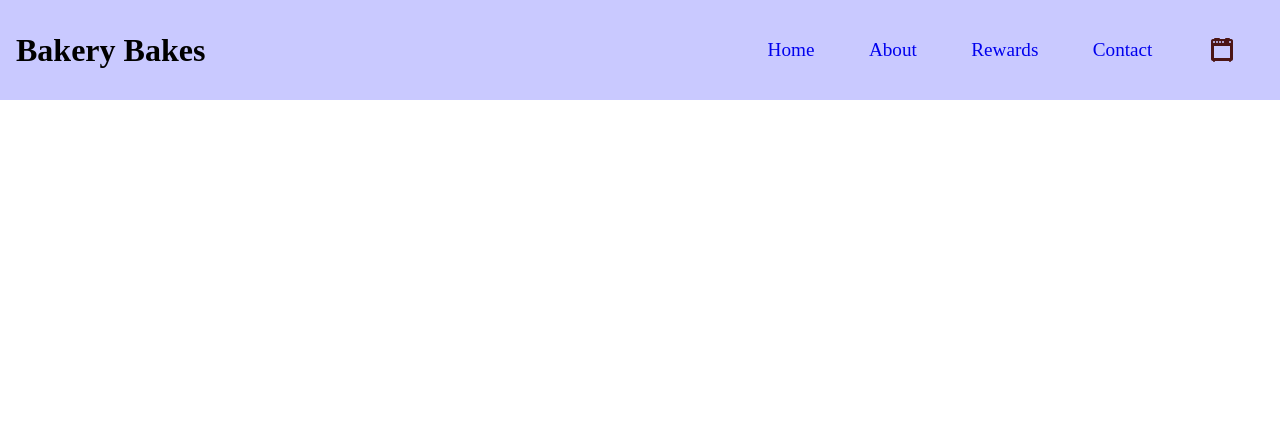
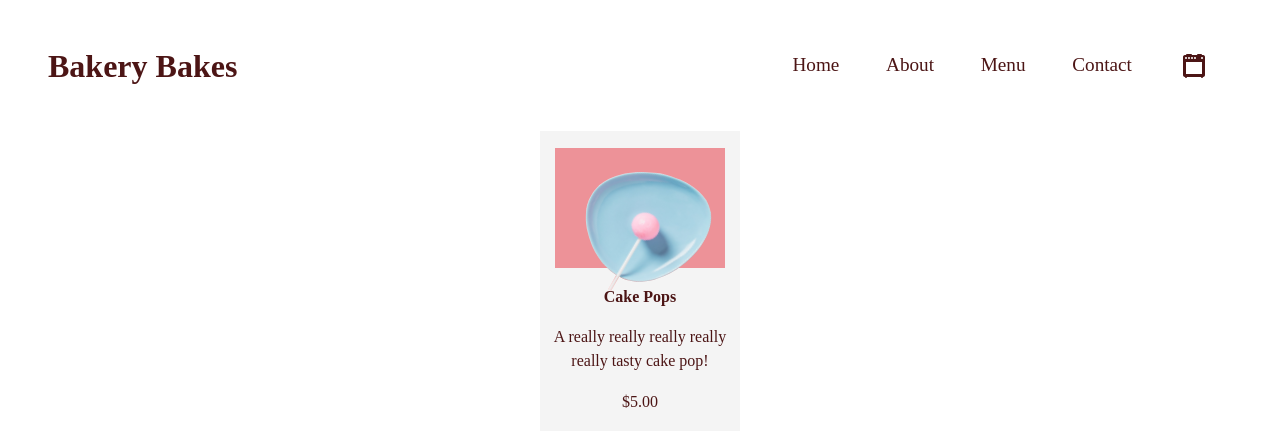
Before and after one commit to Jrwolf99/bakery, a React (Create React App) app: page /menu in a window 1280 px wide. Shown: the top 446 px of the page. Built offline with nearby package versions, Linux system fonts and the light colour scheme.

Commit message:
menu card made

```diff
--- a/src/Components/App.jsx
+++ b/src/Components/App.jsx
@@ -9,6 +9,7 @@ import NavBar from "./NavBar/NavBar";
 
 
 const StyledApp = styled.div`
+color: #4C1515;
 `;
 
 
@@ -16,8 +17,8 @@ const StyledApp = styled.div`
 export default function App() {
   return (
     <StyledApp>
+      <NavBar />
       <Switch>
-        <NavBar />
         <Route path="/menu">
           <Menu />
         </Route>
--- a/src/Components/Menu/Menu.jsx
+++ b/src/Components/Menu/Menu.jsx
@@ -1,7 +1,27 @@
 import React from 'react'
+import MenuCard from './MenuCard/MenuCard'
+import styled from 'styled-components'
+
+import CakePop from "../../assets/images/CakePop.svg"
+
+
+
+const StyledMenuPage = styled.div`
+display: flex;
+justify-content: center;
+align-items: center;
+`;
 
 export default function Menu() {
     return (
-        <div>Menu</div>
+        <StyledMenuPage>
+            <MenuCard
+                title="Cake Pops"
+                picture={CakePop}
+                desc="A really really really really really tasty cake pop!"
+                price="$5.00"
+                color="#ED9298"
+            />
+        </StyledMenuPage>
     )
 }
--- /dev/null
+++ b/src/Components/Menu/MenuCard/MenuCard.jsx
@@ -0,0 +1,50 @@
+import React from 'react'
+import styled from 'styled-components'
+
+const StyledMenuCard = styled.div`
+    width: 200px;
+    height: 300px;
+    display: flex;
+    flex-direction: column;
+    justify-content: space-evenly;
+    align-items: center;
+    background-color: #F4F4F4;
+`;
+const StyledBackColor = styled.div`
+      width: 85%;
+    height: 40%;
+    position: relative;
+    background-color: ${props => props.color};
+`;
+const StyledImage = styled.img`
+    position: absolute;
+    height: 150%;
+    top: 70%;
+    left: 50%;
+    transform: translate(-50%, -50%);
+`;
+const StyledTitle = styled.h4`
+        text-align: center;
+
+`;
+const StyledDesc = styled.p`
+        text-align: center;
+
+`;
+const StyledPrice = styled.p`
+        text-align: center;
+
+`;
+
+export default function MenuCard({ title, picture, desc, price, color }) {
+    return (
+        <StyledMenuCard>
+            <StyledBackColor color={color}>
+                <StyledImage src={picture} alt={desc} />
+            </StyledBackColor>
+            <StyledTitle>{title}</StyledTitle>
+            <StyledDesc>{desc}</StyledDesc>
+            <StyledPrice>{price}</StyledPrice>
+        </StyledMenuCard>
+    )
+}
--- a/src/Components/NavBar/NavBar.jsx
+++ b/src/Components/NavBar/NavBar.jsx
@@ -5,8 +5,7 @@ import NavButton from './NavButton/NavButton';
 import Cooker from '../../assets/images/Cooker.svg'
 
 const StyledNav = styled.div`
-padding: 1em;
-background-color: #0000ff36;
+padding: 2.2em 3em;
 display: flex;
 align-items: center;
 `;
@@ -33,7 +32,7 @@ export default function NavBar() {
             <StyledWrapper>
                 <NavButton to="/">Home</NavButton>
                 <NavButton to="/about">About</NavButton>
-                <NavButton to="/rewards">Rewards</NavButton>
+                <NavButton to="/menu">Menu</NavButton>
                 <NavButton to="/contact">Contact</NavButton>
                 <NavButton to="/oven">
                     <StyledIcon src={Cooker} alt="cooker icon" />
--- a/src/Components/NavBar/NavButton/NavButton.jsx
+++ b/src/Components/NavBar/NavButton/NavButton.jsx
@@ -5,8 +5,11 @@ import { Link } from 'react-router-dom';
 
 const StyledNavButton = styled(Link)`
 font-size: 1.2rem;
-padding: 1em;
+padding: .8em;
 margin: 0 .5rem;
+color: #4C1515;
+
+
 &:hover {
     background-color: #6868db;
     color: white;
```
Also changed, not shown: src/assets/images/CakePop.svg (added).
